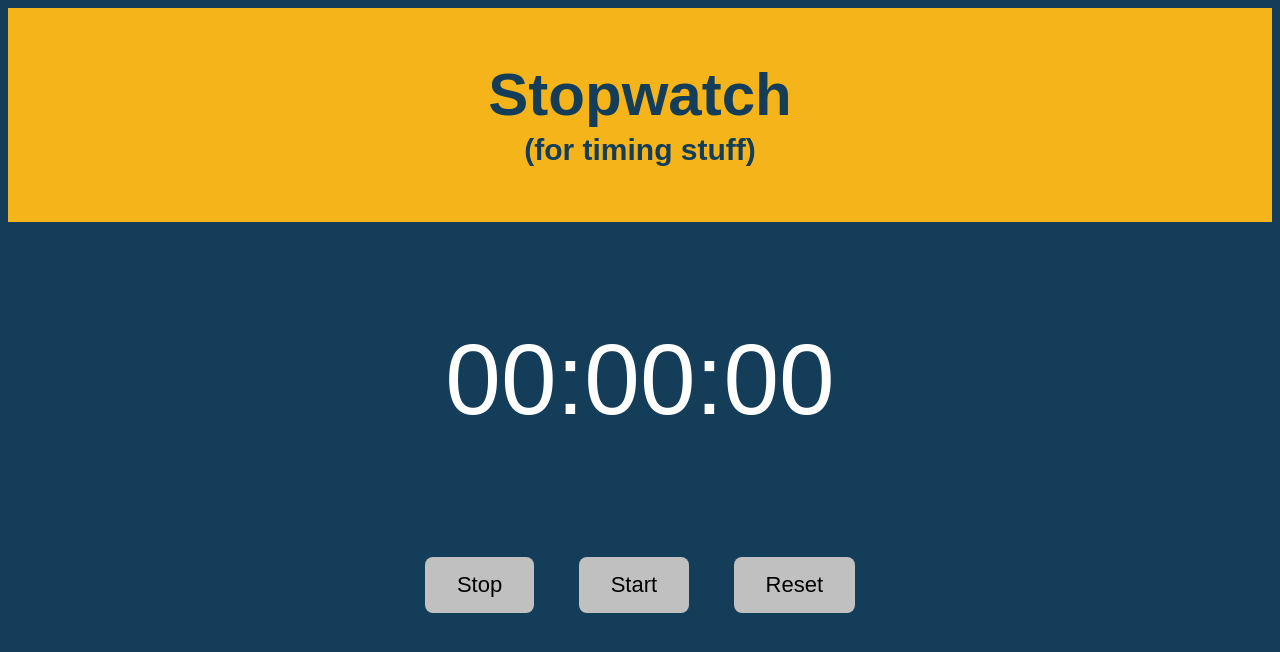
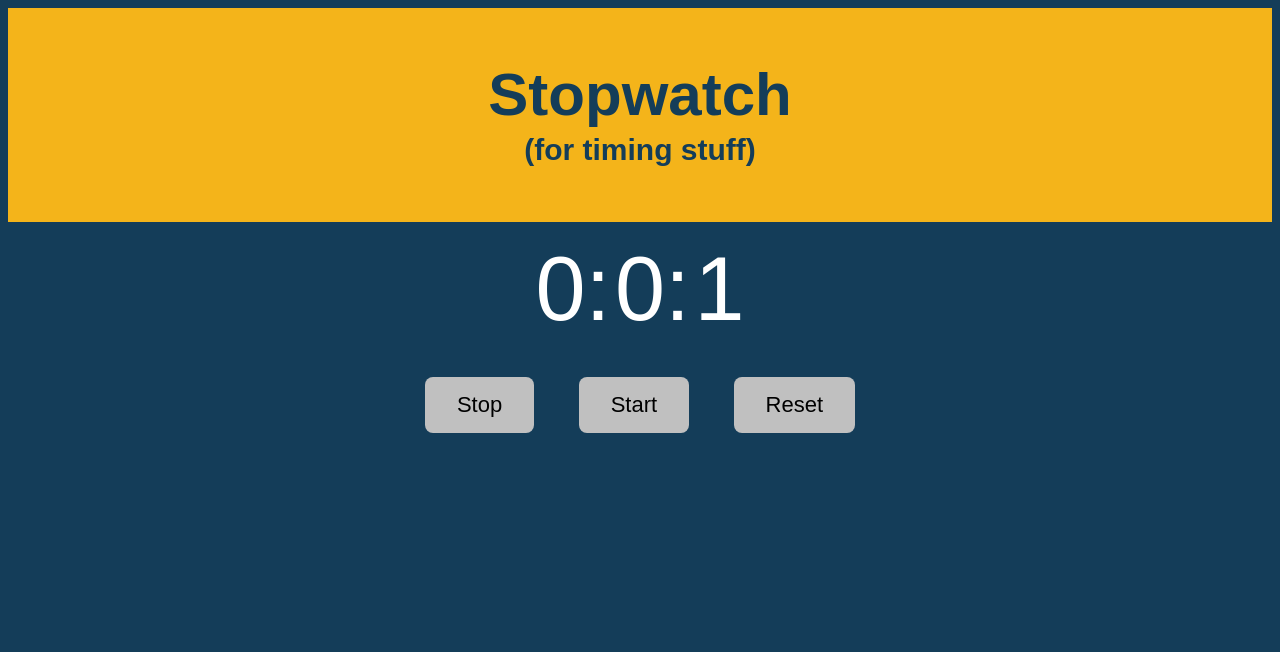
Before and after one commit to jwildermuth/stopwatch-in-js, a plain HTML site: page index.html in a window 1280 px wide. Both pictures are taken after a click on the button "Start". Drawn offline with Linux system fonts and the light colour scheme; a web font is replaced by a local one.

Commit message:
stopwatch: add most of the JS code

```diff
--- a/index.html
+++ b/index.html
@@ -13,13 +13,18 @@
   </header>
 
   <main>
-    <p id="timer">00:00:00</p>
-    <button id="stop">Stop</button>
-    <button id="start">Start</button>
-    <button id="reset">Reset</button>
+    <p>
+      <span id="hour"></span>
+      <span id="min"></span>
+      <span id="sec"></span>
+    </p>
+    <button id="stop" onclick="stopTimer()">Stop</button>
+    <button id="start" onclick="runTimer()">Start</button>
+    <button id="reset" onclick="resetTimer()">Reset</button>
   </main>
 
   <footer>
   </footer>
+  <script type="text/javascript" src="stopwatch.js"></script>
 </body>
 </html>
--- a/stopwatch.js
+++ b/stopwatch.js
@@ -0,0 +1,35 @@
+let h = 0;
+let m = 0;
+let s = 0;
+let isRunning = false;
+let hours = document.getElementById('hour');
+let mins = document.getElementById('min');
+let secs = document.getElementById('sec');
+
+window.onload = resetTimer();
+
+function updateDisplay() {
+  if (isRunning = true) {
+    hours.innerHTML = h + ':';
+    mins.innerHTML = m + ':';
+    secs.innerHTML = s;
+    console.log(h, m, s);
+    s++;
+  }
+}
+
+function resetTimer() {
+  isRunning = false;
+  hours.innerHTML = '00:';
+  mins.innerHTML = '00:';
+  secs.innerHTML = '00';
+}
+
+function stopTimer() {
+  isRunning = false;
+}
+
+function runTimer() {
+  isRunning = true;
+  setInterval(() => updateDisplay(), 1000);
+}
--- a/style.css
+++ b/style.css
@@ -41,6 +41,11 @@ button {
   transition-duration: 0.4s;
 }
 
+span {
+  color: white;
+  font-size: 90px;
+}
+
 #timer {
   color: white;
   font-size: 100px;
```
